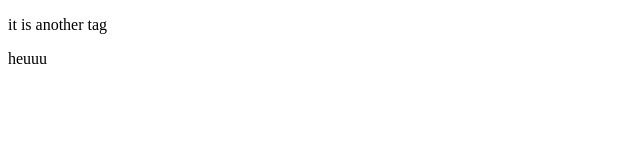
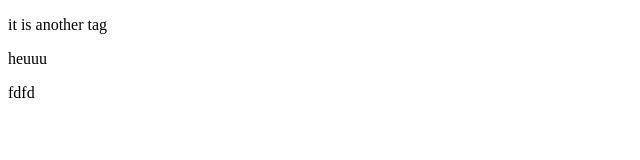
Before and after one commit to elhammmi/learning-git, a plain HTML site: page index.html in a window 1280 px wide. Shown: the full height of the page, 0-640 px from the left. Drawn offline with Linux system fonts and the light colour scheme.

Commit message:
add another p

```diff
--- a/index.html
+++ b/index.html
@@ -6,5 +6,6 @@
 <body>
     <p>it is another tag</p>
     <p>heuuu</p>
+    <p>fdfd</p>
 </body>
 </html>
```
